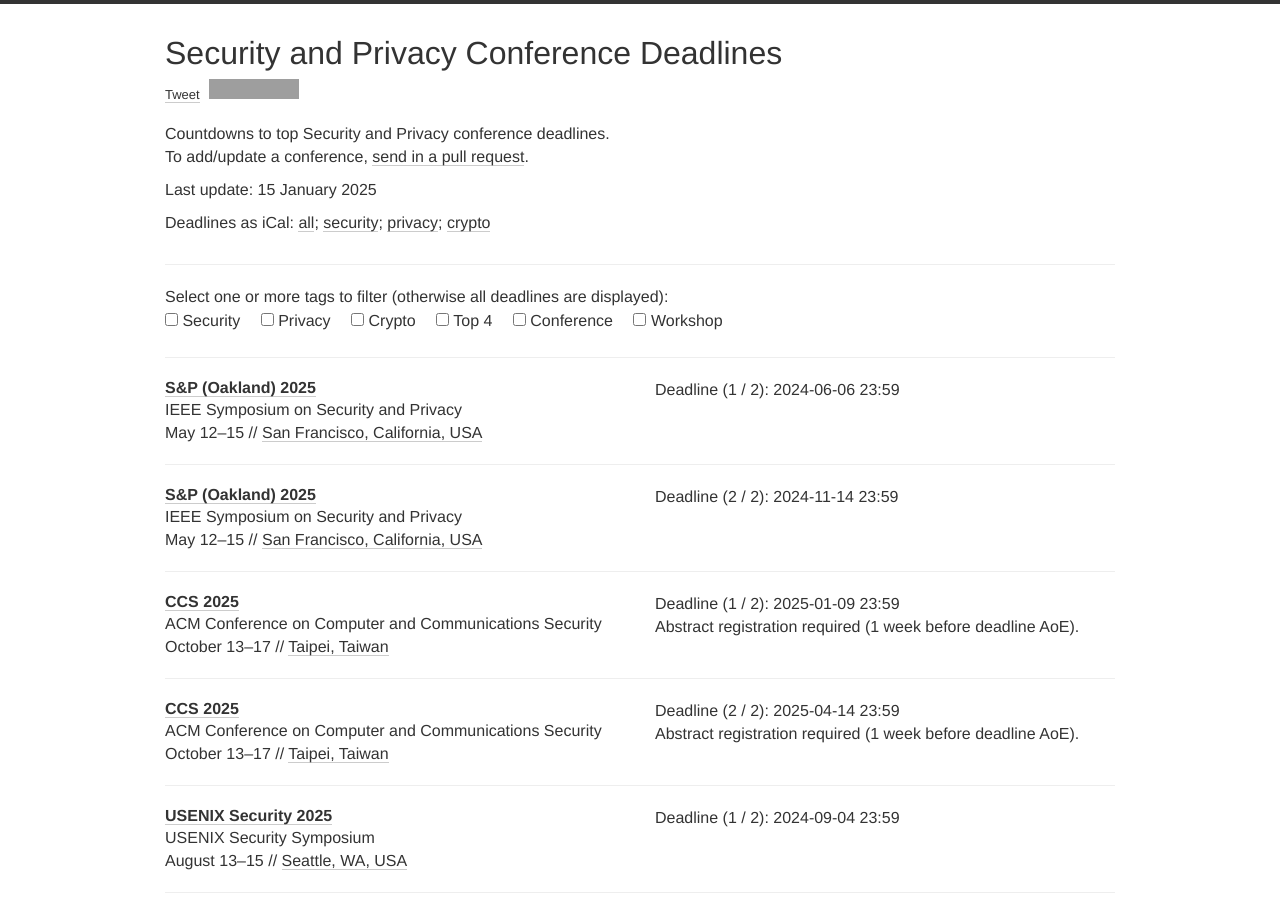
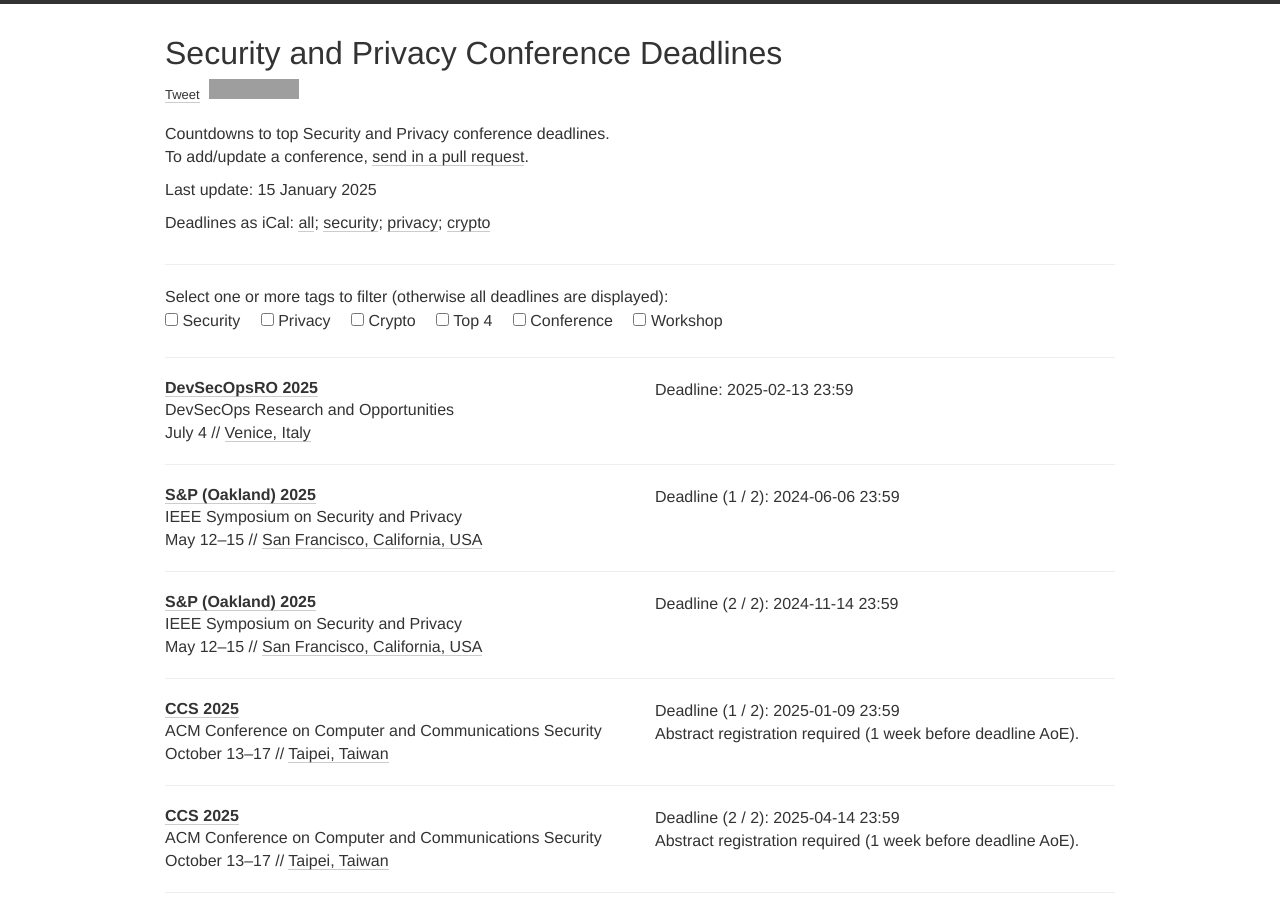
Before and after one commit to sec-deadlines/sec-deadlines.github.io, a Jekyll site: the page built from index.html, in a window 1280 px wide and 900 px high. Built offline with Jekyll 4.4.1, drawn with Linux system fonts in a browser that asks for light colours; nearby versions of some CDN libraries; comment, search, counter and statistics services are not loaded; grey boxes are pictures that could not be loaded.

Commit message:
Update conferences.yml
Added entry for DevSecOpsRO 2025

```diff
--- a/_data/conferences.yml
+++ b/_data/conferences.yml
@@ -1,4 +1,13 @@
 # Security and Privacy
+- name: DevSecOpsRO
+  year: 2025
+  date: "July 4"
+  description: DevSecOps Research and Opportunities
+  link: https://spritz.math.unipd.it/events/2025/devSecOpsRO/
+  deadline: ["2025-02-13 23:59"]
+  place: Venice, Italy
+  tags: [SEC, SHOP]
+
 - name: S&P (Oakland)
   year: 2025
   date: May 12-15
```
